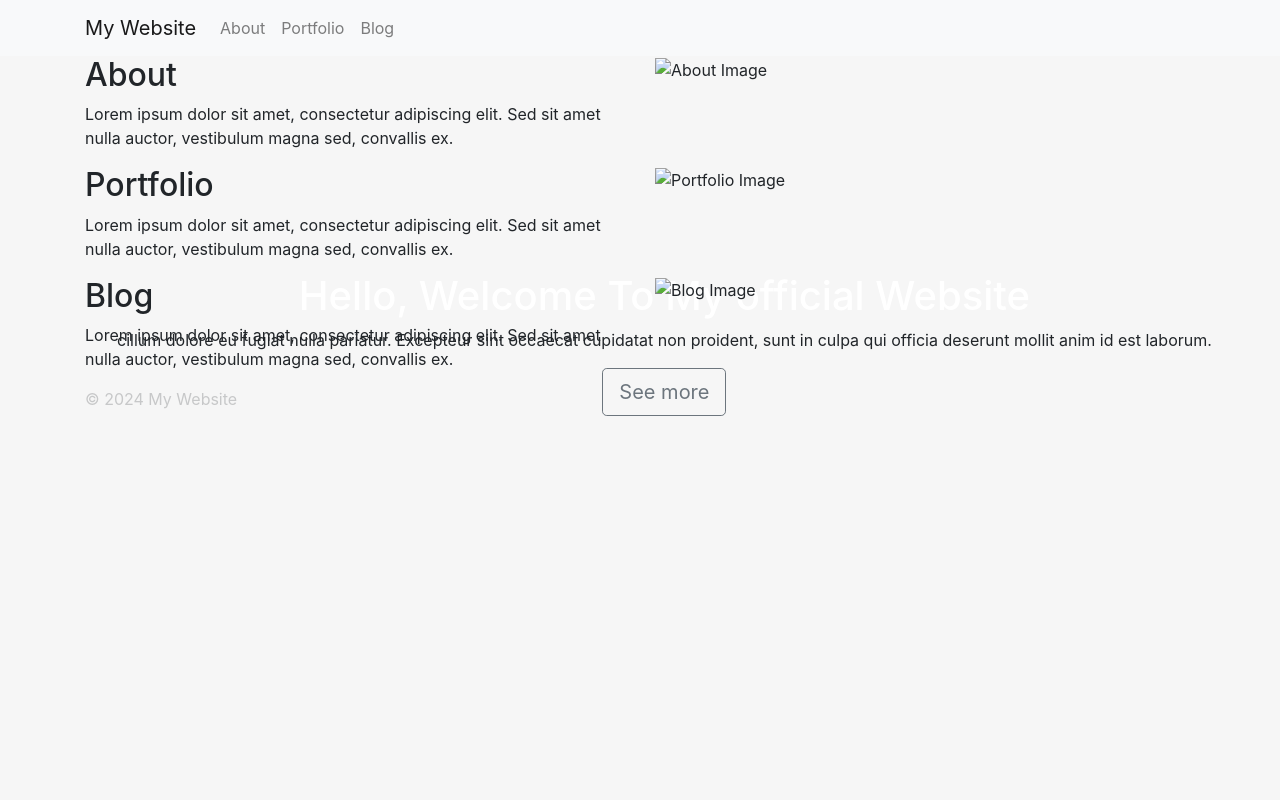
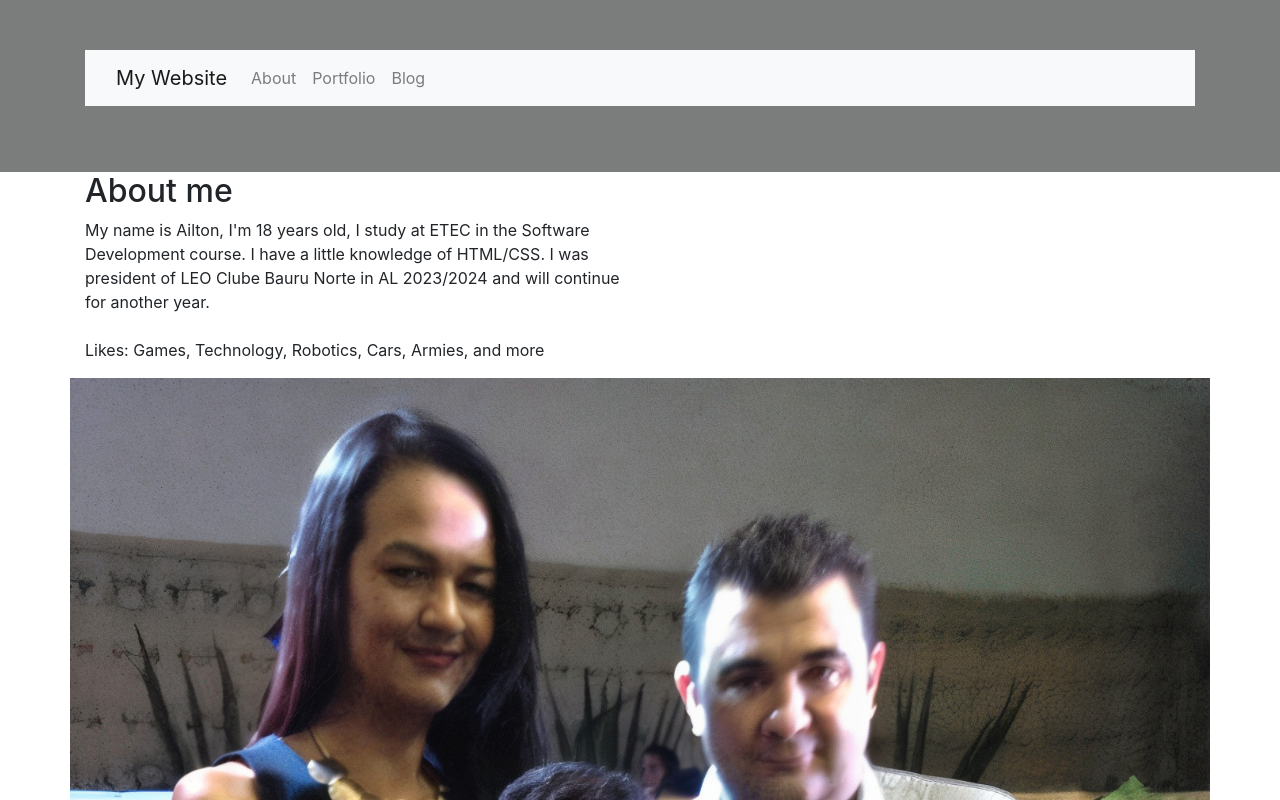
Before and after one commit to Ailtinho-Filho/my-website, a plain HTML site: page home.html in a window 1280 px wide. Shown: the top 800 px of the page. Drawn offline with nearby package versions, Linux system fonts and the light colour scheme; files that its build step writes are made by us from their sources; a script that the page names is missing.

Commit message:
coloquei fotos, textos e alterei a estrutura main

```diff
--- a/home.html
+++ b/home.html
@@ -4,6 +4,7 @@
     <meta charset="UTF-8">
     <meta name="viewport" content="width=device-width, initial-scale=1.0">
     <title>My Website</title>
+    <link rel="stylesheet" href="https://cdnjs.cloudflare.com/ajax/libs/font-awesome/5.15.3/css/all.min.css" />
     <link rel="stylesheet" href="https://maxcdn.bootstrapcdn.com/bootstrap/4.0.0/css/bootstrap.min.css">
     <link rel="stylesheet" href="css/main.css">
 </head>
@@ -11,21 +12,12 @@
     <header class="header">
         <div class="overlay"></div>
         <div class="container">
-            <div class="description text-center">
-                <h1>Hello, Welcome To My official Website</h1>
-                <p>cillum dolore eu fugiat nulla pariatur. Excepteur sint occaecat cupidatat non proident, sunt in culpa qui officia deserunt mollit anim id est laborum.</p>
-                <button class="btn btn-outline-secondary btn-lg">See more</button>
-            </div>
-        </div>
-    </header>
-
-    <nav class="navbar navbar-expand-lg navbar-light bg-light">
+        <nav class="navbar navbar-expand-lg navbar-light bg-light">
         <div class="container">
             <a class="navbar-brand" href="#">My Website</a>
             <button class="navbar-toggler" type="button" data-toggle="collapse" data-target="#navbarSupportedContent" aria-controls="navbarSupportedContent" aria-expanded="false" aria-label="Toggle navigation">
                 <span class="navbar-toggler-icon"></span>
             </button>
-
             <div class="collapse navbar-collapse" id="navbarSupportedContent">
                 <ul class="navbar-nav mr-auto">
                     <li class="nav-item">
@@ -41,15 +33,29 @@
             </div>
         </div>
     </nav>
+            <div class="description text-center">
+                <p></p>
+            </div>
+        </div>
+    </header>
+
+
+
+
 
     <div class="container">
         <div class="row">
             <div class="col-md-6">
-                <h2>About</h2>
-                <p>Lorem ipsum dolor sit amet, consectetur adipiscing elit. Sed sit amet nulla auctor, vestibulum magna sed, convallis ex.</p>
+                <h2>About me</h2>
+                <p>
+                    My name is Ailton, I'm 18 years old, I study at ETEC in the Software Development course.
+                    I have a little knowledge of HTML/CSS. I was president of LEO Clube Bauru Norte in AL 2023/2024 and will continue for another year.
+                    <br><br>
+                    Likes: Games, Technology, Robotics, Cars, Armies, and more
+                </p>
             </div>
-            <div class="col-md-6">
-                <img src="images/about.jpg" alt="About Image">
+            <div class="img">
+                <img src="/images/foto ailton_LE_auto_x2_light_ai.jpg" alt="">
             </div>
         </div>
     </div>
@@ -60,7 +66,7 @@
                 <h2>Portfolio</h2>
                 <p>Lorem ipsum dolor sit amet, consectetur adipiscing elit. Sed sit amet nulla auctor, vestibulum magna sed, convallis ex.</p>
             </div>
-            <div class="col-md-6">
+            <div class="img">
                 <img src="images/portfolio.jpg" alt="Portfolio Image">
             </div>
         </div>
@@ -70,18 +76,35 @@
         <div class="row">
             <div class="col-md-6">
                 <h2>Blog</h2>
-                <p>Lorem ipsum dolor sit amet, consectetur adipiscing elit. Sed sit amet nulla auctor, vestibulum magna sed, convallis ex.</p>
-            </div>
-            <div class="col-md-6">
-                <img src="images/blog.jpg" alt="Blog Image">
-            </div>
+                <p>LEO Clube Bauru Norte is a youth organization in Bauru, São Paulo, Brazil, affiliated with Lions Clubs International. It focuses on leadership development, community service, and personal growth for young people. Members participate in volunteer projects, fundraising events, and leadership training, aiming to benefit their community and develop their skills.</p>
+        </div>
+        <img src="images/blog.jpg" alt="Blog Image">
         </div>
     </div>
-
     <footer class="footer">
+        <div class="col-md-6">
+                <ul class="social-media">
+                    <li>
+                      <a href="https://www.facebook.com/ailton.rodrigo.73/" target="_blank">
+                        <i class="fab fa-facebook-f"></i>
+                      </a>
+                    </li>
+                    <li>
+                      <a href="https://www.linkedin.com/in/ailton-rodrigo-59228a189/" target="_blank">
+                        <i class="fab fa-linkedin-in"></i>
+                      </a>
+                    </li>
+                    <li>
+                      <a href="https://github.com/Ailtinho-Filho" target="_blank">
+                        <i class="fab fa-github"></i>
+                      </a>
+                    </li>
+                  </ul>
+            </div>
         <div class="container">
             <p>&copy; 2024 My Website</p>
         </div>
+
     </footer>
 
     <script src="https://code.jquery.com/jquery-3.2.1.slim.min.js"></script>
--- a/main.css
+++ b/main.css
@@ -1,25 +1,40 @@
+.header {
+    position: relative;
+    background-color: #f8f9fa;
+    padding: 50px 0;
+}
 .overlay {
     position: absolute;
-    min-height: 100%;
-    min-width: 100%;
+    top: 0;
     left: 0;
-    top: 0;
-    background: rgba(244, 244, 244, 0.79);
+    right: 0;
+    bottom: 0;
+    background-color: rgba(0,0,0,0.5);
 }
-
-.header {
-    background-image: url('../images/headerback.jpg');
-    background-attachment: fixed;
-    background-size: cover;
-    background-position: center;
+.description {
+    position: relative;
+    z-index: 1;
 }
-
-.description {
-    position: absolute;
-    top: 30%;
-    margin: auto;
-    padding: 2em;
+img {
+    max-width: 100%;
+    height: auto;
+    display: block;
+    margin: 0 auto;
 }
-
-.description h1 {
-    color: white;
+.social-media {
+    list-style: none;
+    padding: 0;
+}
+.social-media li {
+    display: inline-block;
+    margin-right: 10px;
+}
+.social-media li a {
+    color: #333;
+    text-decoration: none;
+}
+.footer {
+    background-color: #f8f9fa;
+    padding: 20px 0;
+    text-align: center;
+}
```
Also changed, not shown: images/foto ailton_LE_auto_x2_light_ai.jpg (added).
